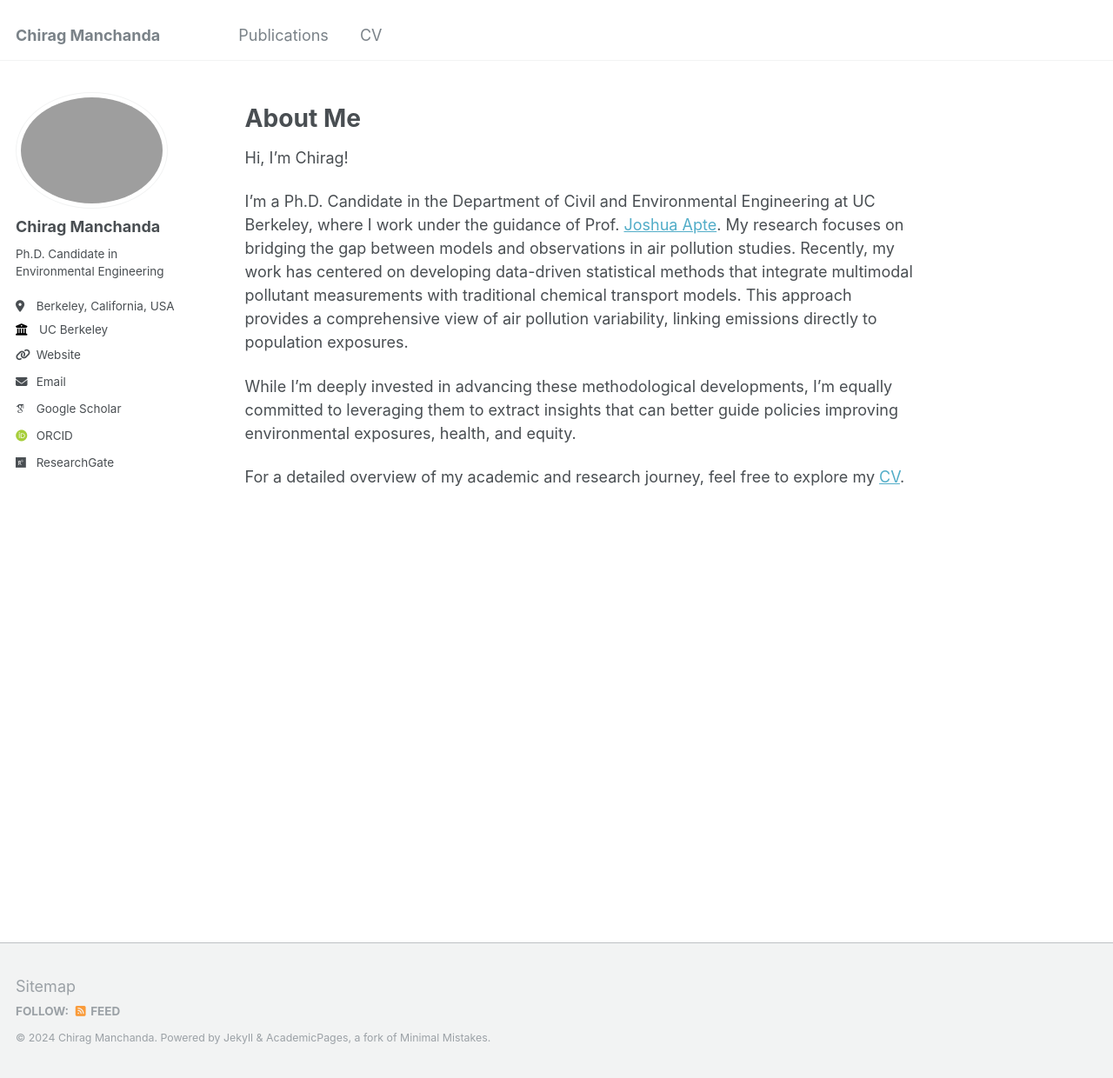
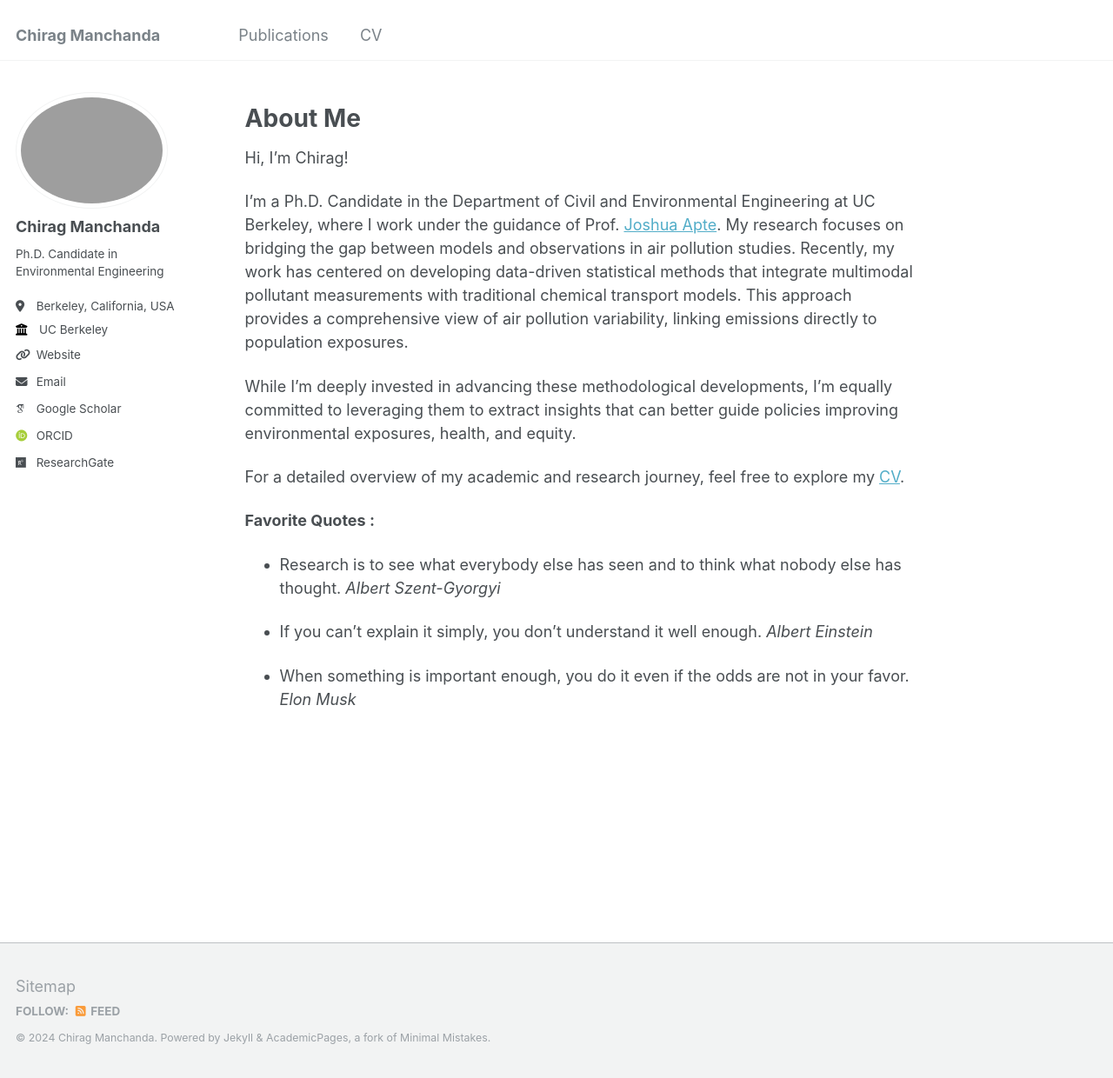
Before and after one commit to chirag-manchanda/chirag-manchanda.github.io, a Jekyll site: the page built from _pages/about.md, in a window 1280 px wide and 1240 px high. Shown: the whole window at 87% size. Built offline with Jekyll 4.4.1, drawn with Linux system fonts in a browser that asks for light colours; some web fonts are replaced.

Commit message:
Update about.md

```diff
--- a/_pages/about.md
+++ b/_pages/about.md
@@ -17,3 +17,11 @@ My research focuses on bridging the gap between models and observations in air p
 While I'm deeply invested in advancing these methodological developments, I'm equally committed to leveraging them to extract insights that can better guide policies improving environmental exposures, health, and equity.
 
 For a detailed overview of my academic and research journey, feel free to explore my [CV](https://chirag-manchanda.github.io/cv/).
+
+**Favorite Quotes :**
+
+- Research is to see what everybody else has seen and to think what nobody else has thought. _Albert Szent-Gyorgyi_
+
+- If you can't explain it simply, you don't understand it well enough. _Albert Einstein_
+
+- When something is important enough, you do it even if the odds are not in your favor. _Elon Musk_
```
